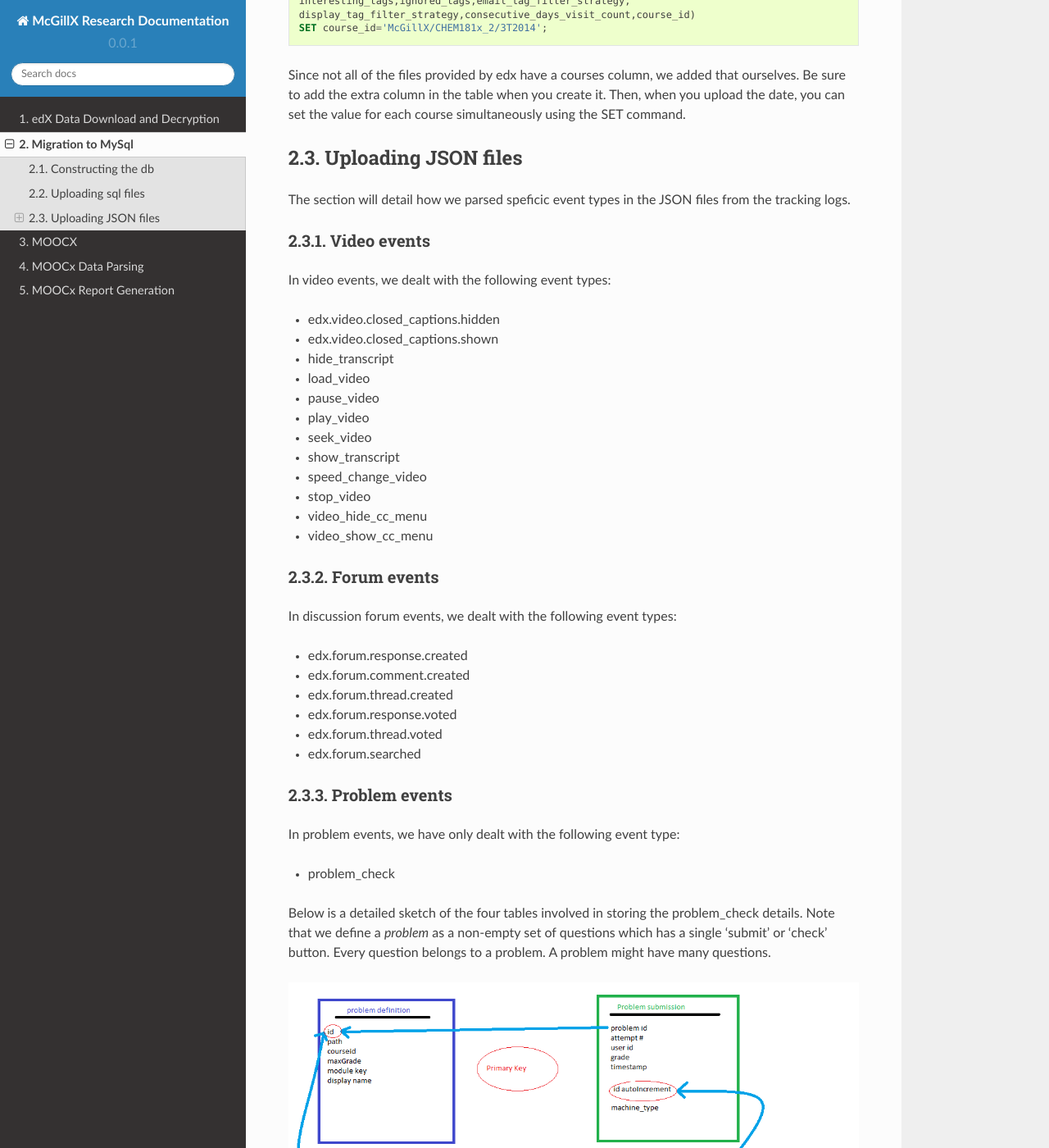
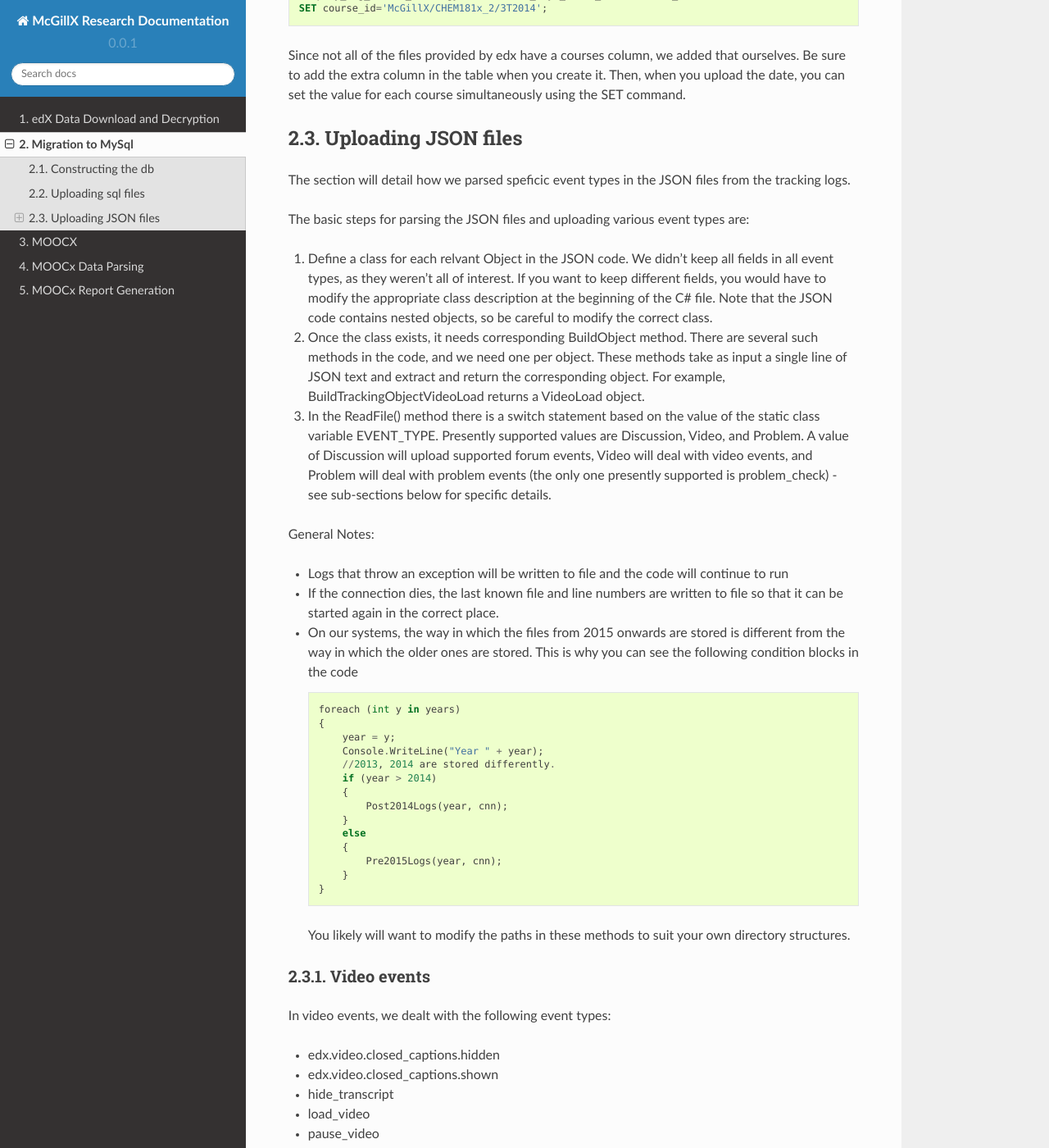
Before and after one commit to McGillX/mcgillx-research-documentation, a Sphinx documentation site: the page built from docs/source/rstfiles/edx_relational_db_migration.rst, in a window 1280 px wide and 1400 px high, scrolled down 1987 px. Shown: the whole window at 82% size. Built offline with Sphinx 7.4.7 and the Read the Docs theme 2.0.0, drawn with Linux system fonts in a browser that asks for light colours; pages that are not in the unit, such as notebooks, are missing from menus; some of the changed text lies outside the part shown.

Commit message:
added details for general JSON parsing

```diff
--- a/docs/source/rstfiles/edx_relational_db_migration.rst
+++ b/docs/source/rstfiles/edx_relational_db_migration.rst
@@ -83,7 +83,33 @@ Uploading JSON files
 --------------------------------
 The section will detail how we parsed speficic event types in the JSON files from the tracking logs.
 
+The basic steps for parsing the JSON files and uploading various event types are:
 
+#. Define a class for each relvant Object in the JSON code. We didn't keep all fields in all event types, as they weren't all of interest. If you want to keep different fields, you would have to modify the appropriate class description at the beginning of the C# file. Note that the JSON code contains nested objects, so be careful to modify the correct class.
+#. Once the class exists, it needs corresponding BuildObject method. There are several such methods in the code, and we need one per object. These methods take as input a single line of JSON text and extract and return the corresponding object. For example, BuildTrackingObjectVideoLoad returns a VideoLoad object.
+#. In the ReadFile() method there is a switch statement based on the value of the static class variable EVENT_TYPE. Presently supported values are Discussion, Video, and Problem. A value of Discussion will upload supported forum events, Video will deal with video events, and Problem will deal with problem events (the only one presently supported is problem_check) - see sub-sections below for specific details.
+
+General Notes:
+
+- Logs that throw an exception will be written to file and the code will continue to run
+- If the connection dies, the last known file and line numbers are written to file so that it can be started again in the correct place.
+- On our systems, the way in which the files from 2015 onwards are stored is different from the way in which the older ones are stored. This is why you can see the following condition blocks in the code ::
+
+      foreach (int y in years)
+      {
+          year = y;
+          Console.WriteLine("Year " + year);
+          //2013, 2014 are stored differently.
+          if (year > 2014)
+          {
+              Post2014Logs(year, cnn);
+          }
+          else
+          {
+              Pre2015Logs(year, cnn);
+          }
+      }
+  You likely will want to modify the paths in these methods to suit your own directory structures.
 
 Video events
 ^^^^^^^^^^^^^^^^^^^^^^^
@@ -101,6 +127,8 @@ In video events, we dealt with the following event types:
 - stop_video
 - video_hide_cc_menu
 - video_show_cc_menu
+
+
 
 Forum events
 ^^^^^^^^^^^^^^^^^^^^^^^
```
Also changed, not shown: other parts of docs/source/rstfiles/edx_relational_db_migration.rst (+1 -1 lines).
